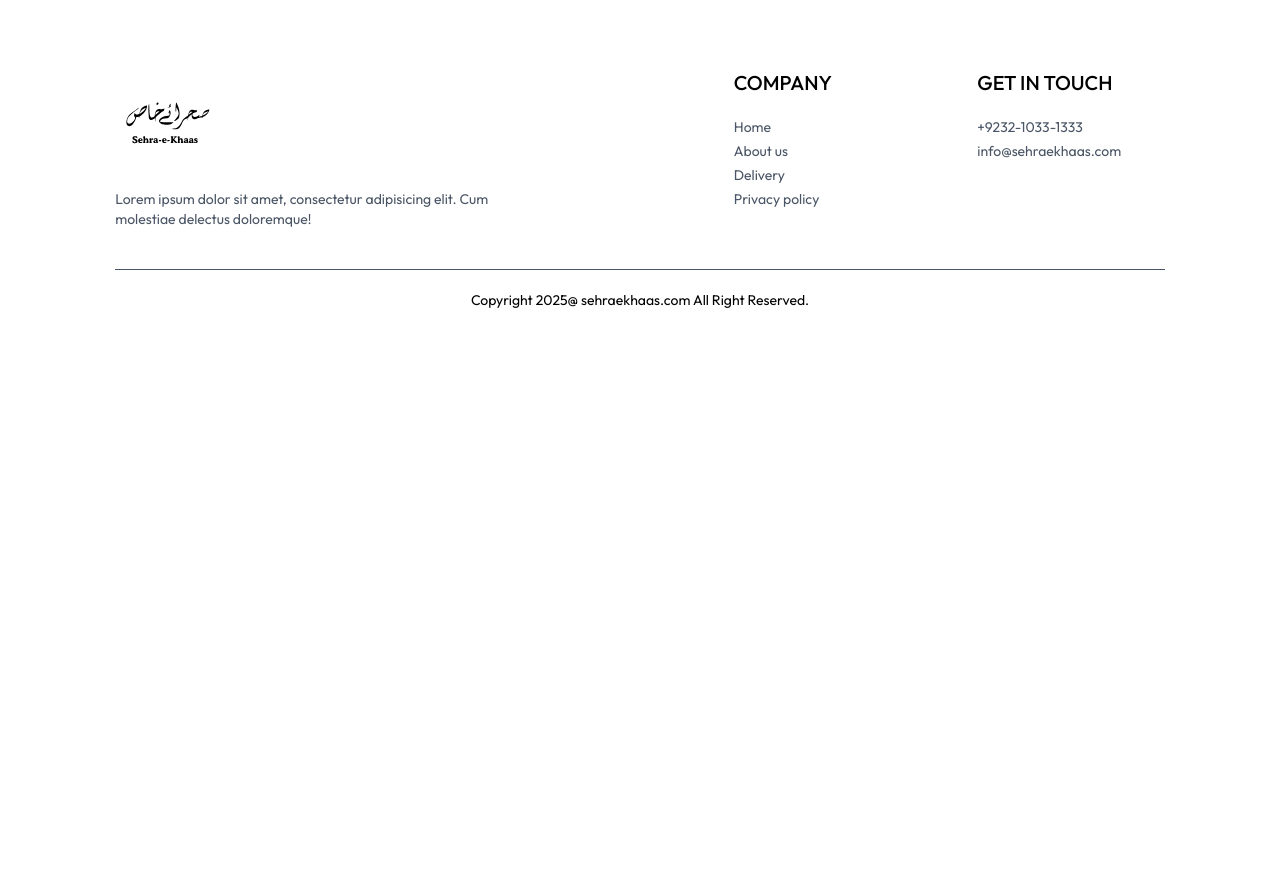
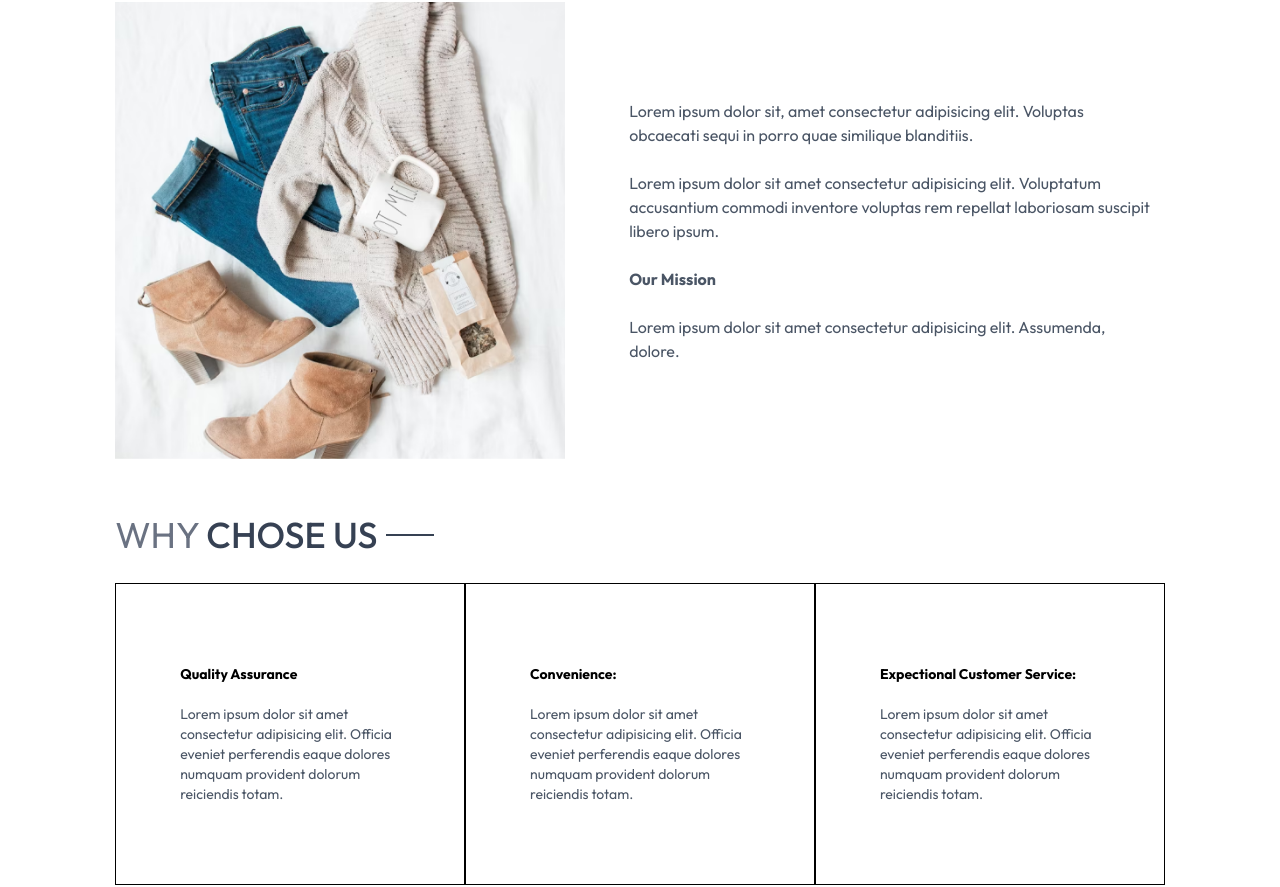
Before and after one commit to Noumansharif27/ECommerceWeb, a React (Vite) app in the folder frontEnd/: page /about in a window 1280 px wide. Shown: the part 255-1142 px from the top of the page. Before the commit the page ends 800 px from the top, so only its background shows below. Built offline with nearby package versions, Linux system fonts and the light colour scheme.

Commit message:
completed the about us page

```diff
--- a/frontEnd/src/pages/About.jsx
+++ b/frontEnd/src/pages/About.jsx
@@ -1,9 +1,73 @@
 import React from "react";
+import Tittle from "../components/Tittle";
+import { assets } from "../assets/assets";
+import NewsLetterBox from "../components/NewsLetterBox";
 
 const About = () => {
   return (
     <div>
-      <h1>About</h1>
+      <div className="text-2xl text-center pt-8 border-t">
+        <Tittle text1={"ABOUT"} text2={"US"} />
+      </div>
+
+      <div className="my-10 flex flex-col md:flex-row gap-16">
+        <img
+          className="w-full md:max-w-[450px]"
+          src={assets.about_img}
+          alt="AboutUS_Image"
+        />
+        <div className="flex flex-col justify-center gap-6 md:w-2/4 text-gray-600">
+          <p>
+            Lorem ipsum dolor sit, amet consectetur adipisicing elit. Voluptas
+            obcaecati sequi in porro quae similique blanditiis.
+          </p>
+          <p>
+            Lorem ipsum dolor sit amet consectetur adipisicing elit. Voluptatum
+            accusantium commodi inventore voluptas rem repellat laboriosam
+            suscipit libero ipsum.
+          </p>
+          <b className="text-gray-600">Our Mission</b>
+          <p>
+            Lorem ipsum dolor sit amet consectetur adipisicing elit. Assumenda,
+            dolore.
+          </p>
+        </div>
+      </div>
+
+      <div className="text-4xl py-4">
+        <Tittle text1={"WHY"} text2={"CHOSE US"} />
+      </div>
+
+      <div className="flex flex-col md:flex-row text-sm mb-20">
+        <div className="border px-10 md:px-16 py-8 sm:py-20 flex flex-col gap-5">
+          <b>Quality Assurance</b>
+          <p className="text-gray-600">
+            Lorem ipsum dolor sit amet consectetur adipisicing elit. Officia
+            eveniet perferendis eaque dolores numquam provident dolorum
+            reiciendis totam.
+          </p>
+        </div>
+
+        <div className="border px-10 md:px-16 py-8 sm:py-20 flex flex-col gap-5">
+          <b>Convenience:</b>
+          <p className="text-gray-600">
+            Lorem ipsum dolor sit amet consectetur adipisicing elit. Officia
+            eveniet perferendis eaque dolores numquam provident dolorum
+            reiciendis totam.
+          </p>
+        </div>
+
+        <div className="border px-10 md:px-16 py-8 sm:py-20 flex flex-col gap-5">
+          <b>Expectional Customer Service:</b>
+          <p className="text-gray-600">
+            Lorem ipsum dolor sit amet consectetur adipisicing elit. Officia
+            eveniet perferendis eaque dolores numquam provident dolorum
+            reiciendis totam.
+          </p>
+        </div>
+      </div>
+
+      <NewsLetterBox />
     </div>
   );
 };
```
